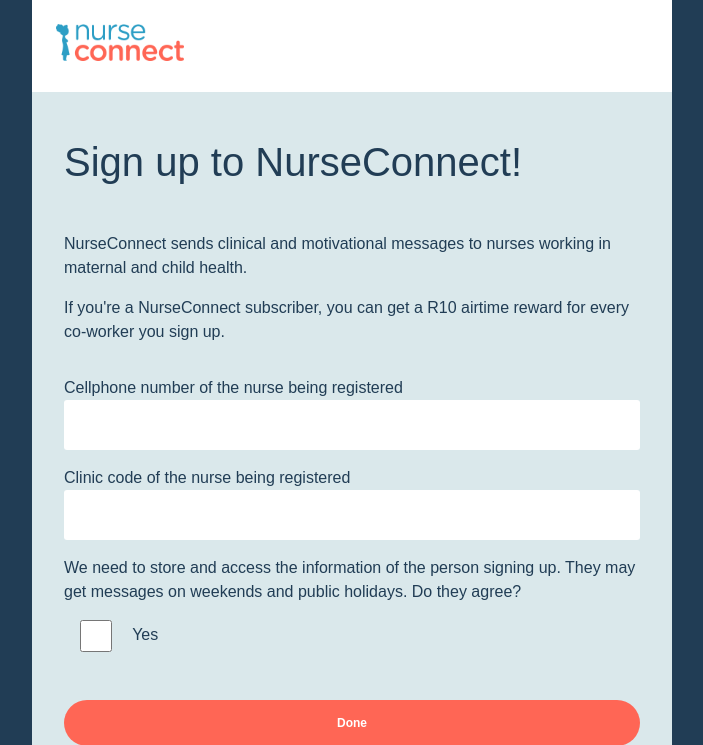
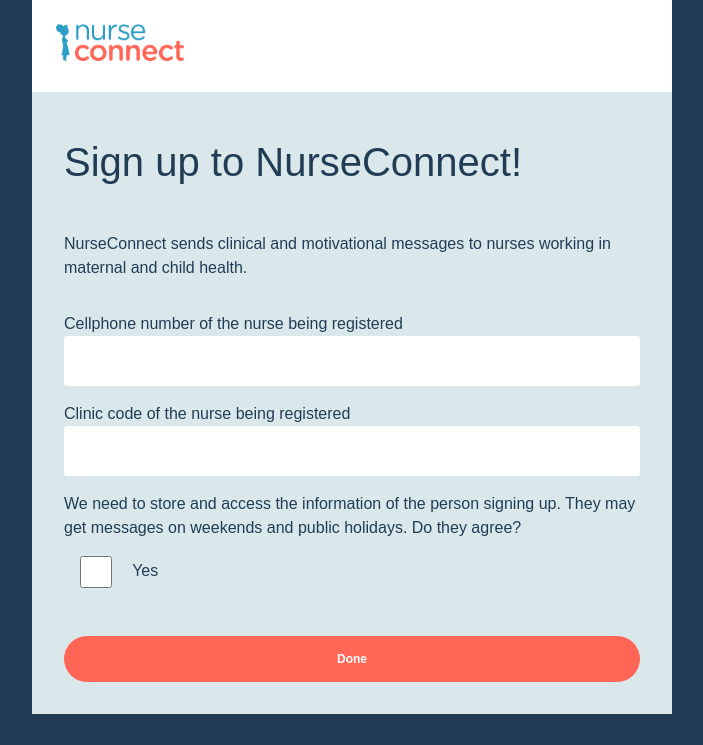
Before and after one commit to praekeltfoundation/nurseconnect-registration, a Django app: page / in a window 1280 px wide. Shown: the top 745 px of the page, without its empty margins (288-991 px from the left). Run offline with Django 3.2, Linux system fonts and the light colour scheme; parts of the project's set-up code (start-up, migrations or seed data) failed here and were passed over.

Commit message:
Remove references to airtime incentive in copy

```diff
--- a/registrations/templates/registrations/confirm_optin.html
+++ b/registrations/templates/registrations/confirm_optin.html
@@ -2,7 +2,6 @@
 
 {% block content %}
 <p>This number previously opted out of NurseConnect messages. Are you sure you want to sign up again?</p>
-<p>{% if is_referral %}The coworker who referred you won't get R10 airtime when this number registers. {% endif %}This number can still sign up and get R10 airtime when other nurses sign up using their link.</p>
 <form method="post">
     {% csrf_token %}
     <input type="submit" name="yes" value="Yes">
--- a/registrations/templates/registrations/registration_details.html
+++ b/registrations/templates/registrations/registration_details.html
@@ -7,10 +7,6 @@
 <p>
     NurseConnect sends clinical and motivational messages to nurses working in
     maternal and child health.
-</p>
-<p>
-    If you're a NurseConnect subscriber, you can get a R10 airtime reward for every
-    co-worker you sign up.
 </p>
 <form method="post">
     {% csrf_token %}
--- a/registrations/templates/registrations/success.html
+++ b/registrations/templates/registrations/success.html
@@ -2,7 +2,7 @@
 
 {% block content %}
 <p> Thank you! You will get NurseConnect messages on {{ channel }}.</p>
-<p> Send this link to a friend. If they sign up you will get R10 airtime!</p>
+<p> Send this link to a friend that wants to sign up.</p>
 
 <input id="referral" type="text" readonly onclick="this.select()" value={{ referral_link }}>
 <button id="copy_button">Copy link</button>
```
